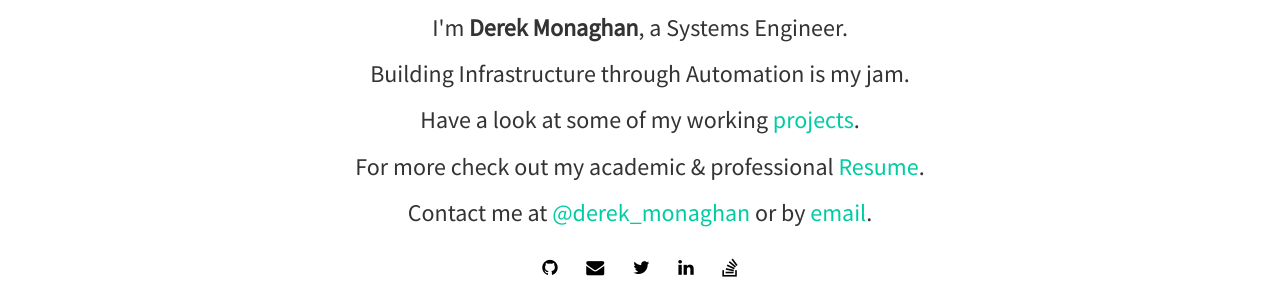
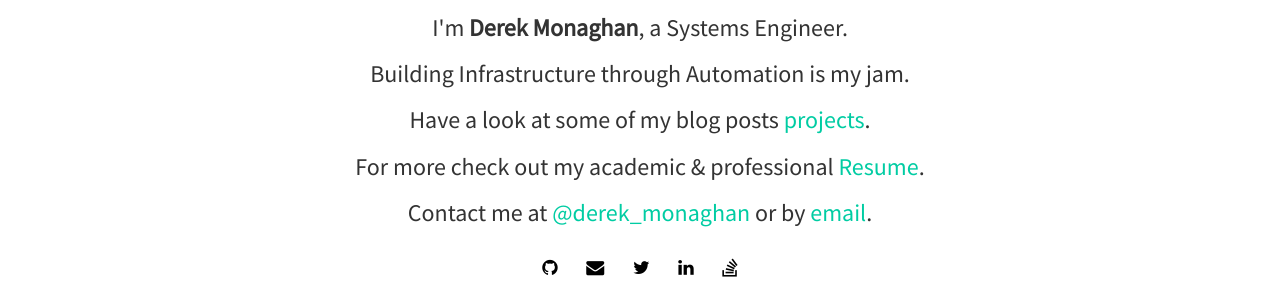
Before and after one commit to dmonagha/dmonagha.github.io, a Jekyll site: the page built from index.html, in a window 1280 px wide. Shown: the part 315-615 px from the top of the page. Built offline with Jekyll 4.4.1, drawn with Linux system fonts in a browser that asks for light colours; nearby versions of some CDN libraries; the list of posts is cut into pages by our own code.

Commit message:
Update index.html

```diff
--- a/index.html
+++ b/index.html
@@ -9,7 +9,7 @@
 	  </div>
 	  <h3>I'm <strong>{{ site.author }}</strong>, a Systems Engineer.</h3>
 	  <h3>Building Infrastructure through Automation is my jam.</h3>
-	  <h3>Have a look at some of my working <a href="{{ site.baseurl }}/projects.html"> projects</a>.</h3>
+	  <h3>Have a look at some of my blog posts <a href="{{ site.baseurl }}/blog.html"> projects</a>.</h3>
 	  <h3>For more check out my academic &amp; professional <a href="http://biomadeira.github.io/vitae">Resume</a>.</h3>
 	  <h3>Contact me at <a href="http://twitter.com/{{ site.twitter }}">@{{ site.twitter }}</a> or by <a href="mailto:{{ site.email }}">email</a>.</h3>
 	  {% include social.html %}
```
